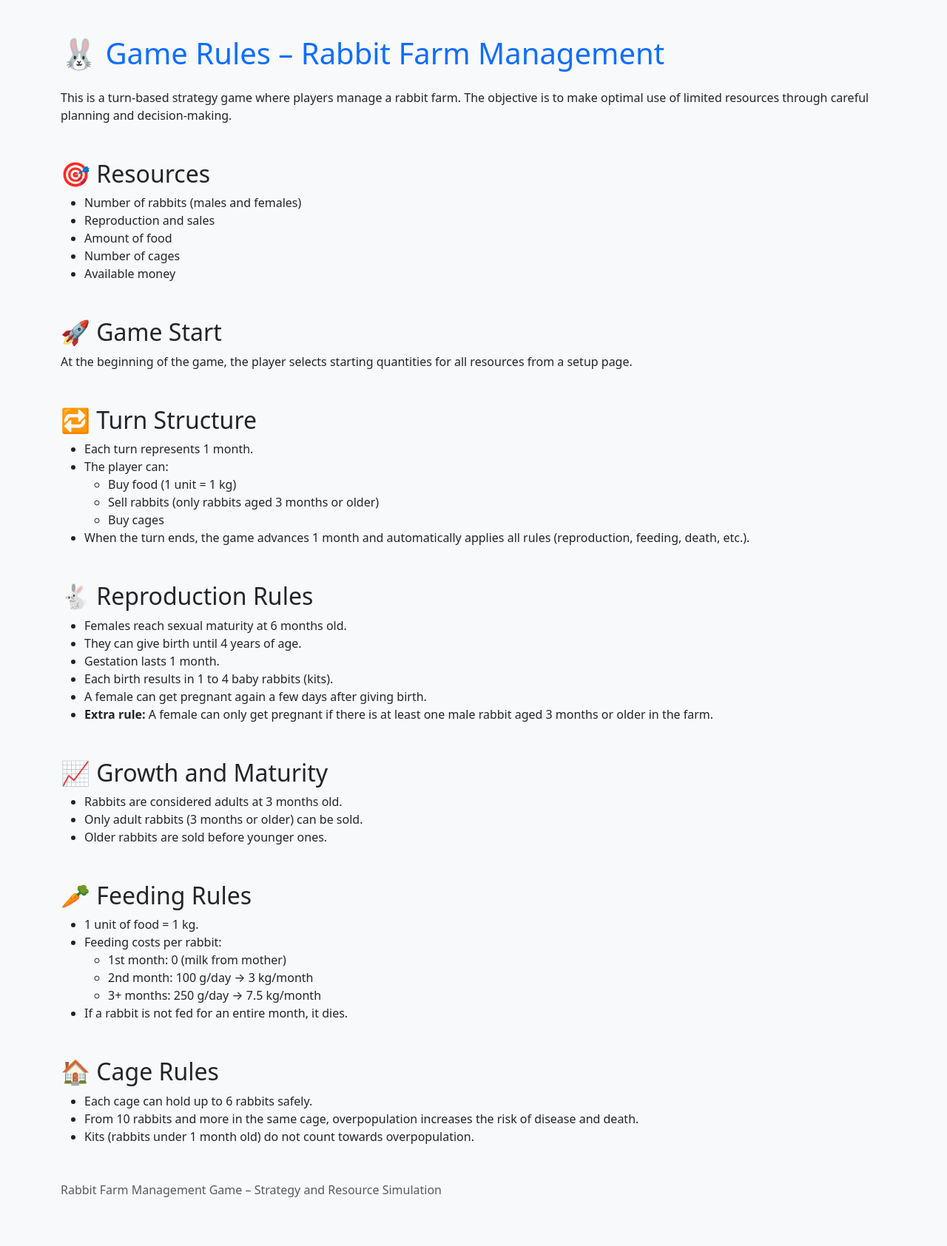
After one commit to MassimoDeBellisVitti/elevage-Massimo-DeBellisVitti, a Django app: template elevage/game/templates/game/rules.html in a window 1280 px wide. The commit adds this page. Shown: the whole page at 74% size. Run offline with Django 3.2, Linux system fonts and the light colour scheme; the template is opened without the code that fills it, so the values that code supplies are empty.

Commit message:
add view rules

```diff
--- a/elevage/game/templates/game/home.html
+++ b/elevage/game/templates/game/home.html
@@ -15,7 +15,8 @@
         </div>
         <div class="mt-4">
             <a href="{% url 'nouveau' %}" class="btn btn-primary btn-lg me-3">Start New Game</a>
-            <a href="{% url 'elevage_list' %}" class="btn btn-secondary btn-lg">View Farm List</a>
+            <a href="{% url 'elevage_list' %}" class="btn btn-secondary btn-lg me-3">View Farm List</a>
+            <a href="{% url 'rules' %}" class="btn btn-info btn-lg">View Rules</a>
         </div>
     </div>
     <script src="https://cdn.jsdelivr.net/npm/bootstrap@5.3.0/dist/js/bootstrap.bundle.min.js"></script>
--- /dev/null
+++ b/elevage/game/templates/game/rules.html
@@ -0,0 +1,83 @@
+<!DOCTYPE html>
+<html lang="en">
+<head>
+    <meta charset="UTF-8">
+    <title>Game Rules – Rabbit Farm Management</title>
+    <link href="https://cdn.jsdelivr.net/npm/bootstrap@5.3.3/dist/css/bootstrap.min.css" rel="stylesheet">
+</head>
+<body class="bg-light text-dark">
+
+<div class="container py-5">
+    <h1 class="mb-4 text-primary">🐰 Game Rules – Rabbit Farm Management</h1>
+
+    <p>This is a turn-based strategy game where players manage a rabbit farm. The objective is to make optimal use of limited resources through careful planning and decision-making.</p>
+
+    <h2 class="mt-5">🎯 Resources</h2>
+    <ul>
+        <li>Number of rabbits (males and females)</li>
+        <li>Reproduction and sales</li>
+        <li>Amount of food</li>
+        <li>Number of cages</li>
+        <li>Available money</li>
+    </ul>
+
+    <h2 class="mt-5">🚀 Game Start</h2>
+    <p>At the beginning of the game, the player selects starting quantities for all resources from a setup page.</p>
+
+    <h2 class="mt-5">🔁 Turn Structure</h2>
+    <ul>
+        <li>Each turn represents 1 month.</li>
+        <li>The player can:
+            <ul>
+                <li>Buy food (1 unit = 1 kg)</li>
+                <li>Sell rabbits (only rabbits aged 3 months or older)</li>
+                <li>Buy cages</li>
+            </ul>
+        </li>
+        <li>When the turn ends, the game advances 1 month and automatically applies all rules (reproduction, feeding, death, etc.).</li>
+    </ul>
+
+    <h2 class="mt-5">🐇 Reproduction Rules</h2>
+    <ul>
+        <li>Females reach sexual maturity at 6 months old.</li>
+        <li>They can give birth until 4 years of age.</li>
+        <li>Gestation lasts 1 month.</li>
+        <li>Each birth results in 1 to 4 baby rabbits (kits).</li>
+        <li>A female can get pregnant again a few days after giving birth.</li>
+        <li><strong>Extra rule:</strong> A female can only get pregnant if there is at least one male rabbit aged 3 months or older in the farm.</li>
+    </ul>
+
+    <h2 class="mt-5">📈 Growth and Maturity</h2>
+    <ul>
+        <li>Rabbits are considered adults at 3 months old.</li>
+        <li>Only adult rabbits (3 months or older) can be sold.</li>
+        <li>Older rabbits are sold before younger ones.</li>
+    </ul>
+
+    <h2 class="mt-5">🥕 Feeding Rules</h2>
+    <ul>
+        <li>1 unit of food = 1 kg.</li>
+        <li>Feeding costs per rabbit:
+            <ul>
+                <li>1st month: 0 (milk from mother)</li>
+                <li>2nd month: 100 g/day → 3 kg/month</li>
+                <li>3+ months: 250 g/day → 7.5 kg/month</li>
+            </ul>
+        </li>
+        <li>If a rabbit is not fed for an entire month, it dies.</li>
+    </ul>
+
+    <h2 class="mt-5">🏠 Cage Rules</h2>
+    <ul>
+        <li>Each cage can hold up to 6 rabbits safely.</li>
+        <li>From 10 rabbits and more in the same cage, overpopulation increases the risk of disease and death.</li>
+        <li>Kits (rabbits under 1 month old) do not count towards overpopulation.</li>
+    </ul>
+
+    <footer class="mt-5 text-muted">
+        <p>Rabbit Farm Management Game – Strategy and Resource Simulation</p>
+    </footer>
+</div>
+
+</body>
+</html>
--- a/elevage/game/urls.py
+++ b/elevage/game/urls.py
@@ -1,9 +1,10 @@
 from django.urls import path
-from .views import nouveau, elevage_list, elevage_detail, home
+from .views import nouveau, elevage_list, elevage_detail, home, rules
 
 urlpatterns = [
     path('', home, name='home'),
     path('elevage_list/', elevage_list, name='elevage_list'),
     path('nouveau/', nouveau, name='nouveau'),
     path('elevage/<int:id>/', elevage_detail, name='elevage_detail'),
+    path('rules/', rules, name='rules'),  # Aggiunto il percorso per la pagina delle regole
 ]
--- a/elevage/game/views.py
+++ b/elevage/game/views.py
@@ -108,3 +108,6 @@ def elevage_detail(request, id):
 
 def home(request):
     return render(request, 'game/home.html')
+
+def rules(request):
+    return render(request, 'game/rules.html')
```
